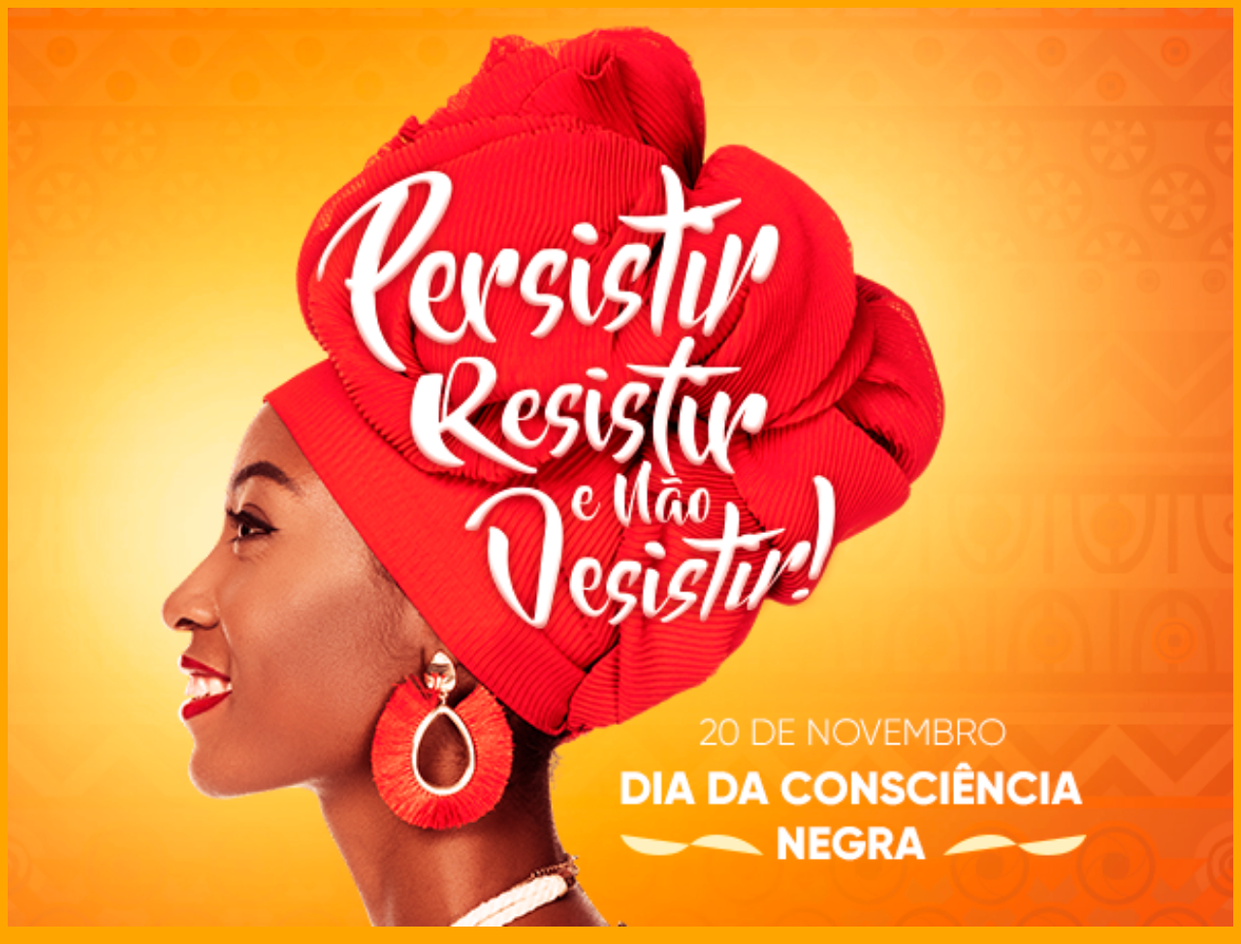
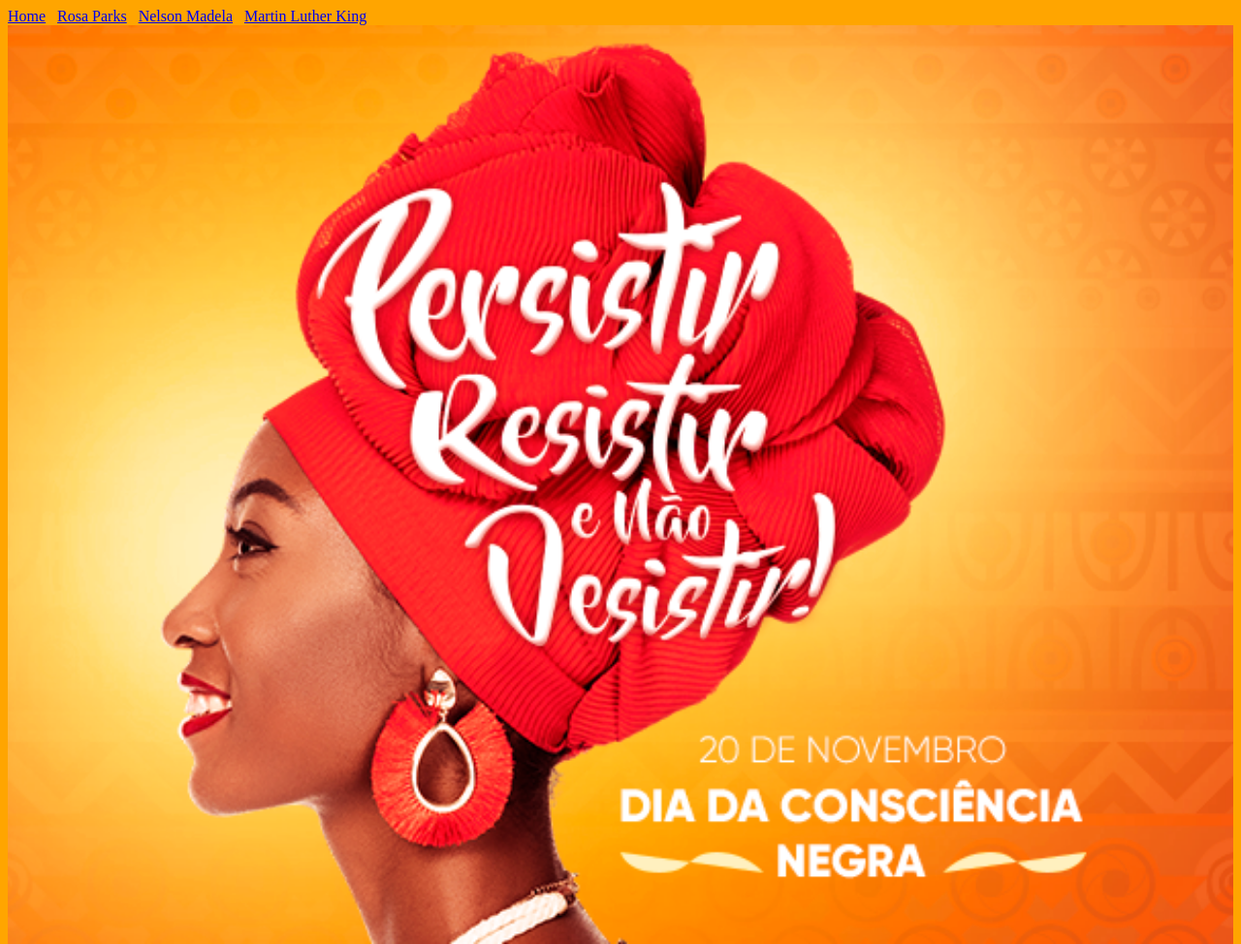
Before and after one commit to Gigi3535/consciencia-negra, a plain HTML site: page index.html in a window 1280 px wide. Shown: the top 974 px of the page at 97% size. Drawn offline with Linux system fonts and the light colour scheme.

Commit message:
Update index.html

```diff
--- a/index.html
+++ b/index.html
@@ -2,8 +2,7 @@
 <html>
 <head>
    <meta charset="utf-8">
-
-
+<a href="index.html">Home</a>&ensp;  <a href="index1.html">Rosa Parks</a>&ensp;     <a href="index2.html"> Nelson Madela</a>&ensp;     <a href="index3.html"> Martin Luther King</a>&ensp;
 <body bgcolor="orange">
 <link rel ="stylesheet" href="style.css">
 <center>
```
